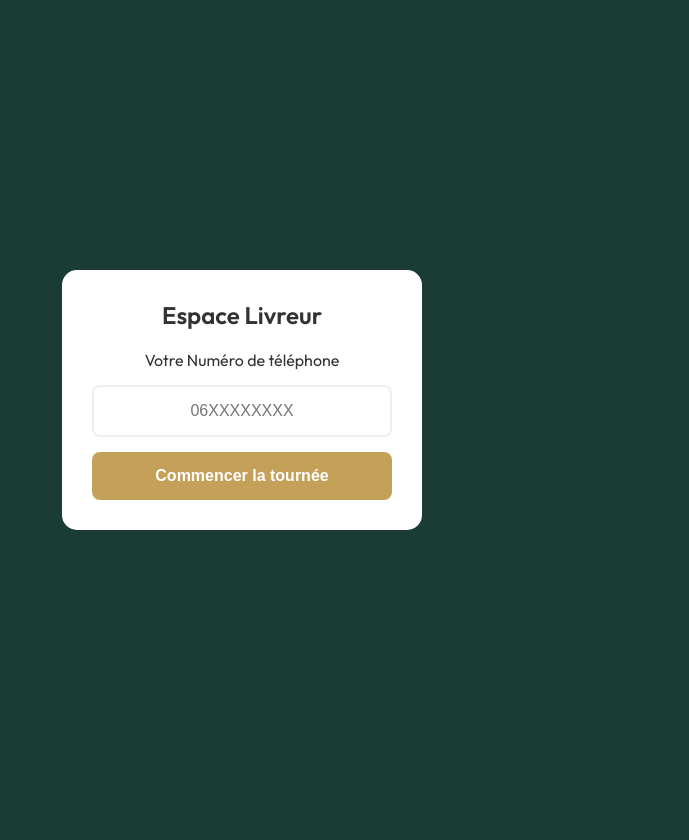
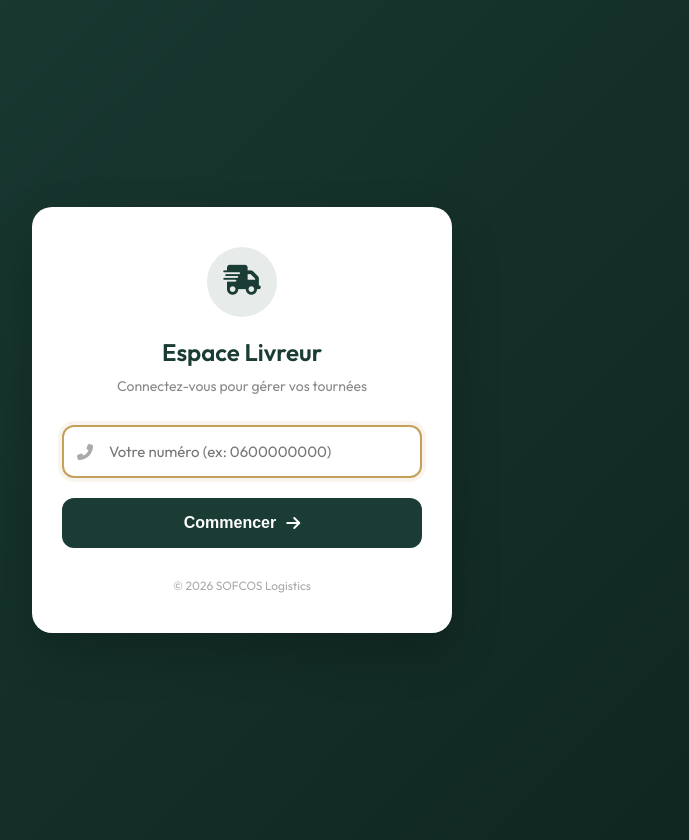
Before and after one commit to hibalafkih/SOFCOS, a PHP site: page /SOFCOS/livreur/login.php in a window 1280 px wide. Shown: the whole page, without its empty margins (398-1087 px from the left). Before the commit the page ends 530 px from the top, so only its background shows below. Run offline with PHP 8.4, Linux system fonts and the light colour scheme.

Commit message:
Mise à jour complète : Design Luxe, Espace Livreur et Gestion des Commandes

```diff
--- a/livreur/login.php
+++ b/livreur/login.php
@@ -23,25 +23,126 @@ if(isset($_POST['tel'])) {
 <html lang="fr">
 <head>
     <meta charset="UTF-8">
-    <meta name="viewport" content="width=device-width, initial-scale=1.0">
-    <title>Connexion Livreur</title>
-    <link href="https://fonts.googleapis.com/css2?family=Outfit:wght@400;600&display=swap" rel="stylesheet">
+    <meta name="viewport" content="width=device-width, initial-scale=1.0, maximum-scale=1.0, user-scalable=no">
+    <title>Connexion Livreur - SOFCOS</title>
+    <link href="https://fonts.googleapis.com/css2?family=Outfit:wght@300;400;600&display=swap" rel="stylesheet">
+    <link rel="stylesheet" href="https://cdnjs.cloudflare.com/ajax/libs/font-awesome/6.4.0/css/all.min.css">
     <style>
-        body { font-family: 'Outfit', sans-serif; background: #1A3C34; color: white; display: flex; align-items: center; justify-content: center; height: 100vh; margin: 0; }
-        .box { background: white; padding: 30px; border-radius: 15px; width: 80%; max-width: 300px; text-align: center; color: #333; }
-        input { width: 100%; padding: 15px; margin: 15px 0; border: 2px solid #eee; border-radius: 8px; font-size: 16px; box-sizing: border-box; text-align: center; }
-        button { width: 100%; padding: 15px; background: #C5A059; color: white; border: none; border-radius: 8px; font-weight: bold; font-size: 16px; cursor: pointer; }
+        :root {
+            --primary: #1A3C34;
+            --gold: #C5A059;
+            --bg: #f4f7f6;
+        }
+        body {
+            font-family: 'Outfit', sans-serif;
+            background-color: var(--primary);
+            background-image: linear-gradient(135deg, #1A3C34 0%, #0f241f 100%);
+            margin: 0;
+            height: 100vh;
+            display: flex;
+            align-items: center;
+            justify-content: center;
+            padding: 20px;
+        }
+
+        /* --- ANIMATIONS --- */
+        @keyframes fadeInUp {
+            from { opacity: 0; transform: translateY(20px); }
+            to { opacity: 1; transform: translateY(0); }
+        }
+        @keyframes scaleIn {
+            from { opacity: 0; transform: scale(0.8); }
+            to { opacity: 1; transform: scale(1); }
+        }
+        @keyframes float {
+            0% { transform: translateY(0px); }
+            50% { transform: translateY(-5px); }
+            100% { transform: translateY(0px); }
+        }
+
+        .login-card {
+            background: white;
+            width: 100%;
+            max-width: 360px;
+            padding: 40px 30px;
+            border-radius: 20px;
+            box-shadow: 0 20px 50px rgba(0,0,0,0.2);
+            text-align: center;
+            position: relative;
+            overflow: hidden;
+            animation: fadeInUp 0.8s cubic-bezier(0.2, 0.8, 0.2, 1);
+        }
+        .logo-icon {
+            width: 70px;
+            height: 70px;
+            background: rgba(26, 60, 52, 0.1);
+            color: var(--primary);
+            border-radius: 50%;
+            display: flex;
+            align-items: center;
+            justify-content: center;
+            font-size: 30px;
+            margin: 0 auto 20px;
+            animation: scaleIn 0.6s cubic-bezier(0.2, 0.8, 0.2, 1) 0.2s backwards;
+        }
+        .logo-icon i {
+            animation: float 3s ease-in-out infinite;
+        }
+        h2 {
+            margin: 0 0 10px; color: var(--primary); font-weight: 600;
+            animation: fadeInUp 0.6s ease-out 0.3s backwards;
+        }
+        p.subtitle {
+            color: #888; font-size: 14px; margin: 0 0 30px;
+            animation: fadeInUp 0.6s ease-out 0.4s backwards;
+        }
+
+        .input-group { position: relative; margin-bottom: 20px; animation: fadeInUp 0.6s ease-out 0.5s backwards; }
+        .input-group i { position: absolute; left: 15px; top: 50%; transform: translateY(-50%); color: #aaa; }
+
+        input {
+            width: 100%; padding: 15px 15px 15px 45px;
+            border: 2px solid #eee; border-radius: 12px;
+            font-size: 15px; box-sizing: border-box; font-family: inherit;
+            transition: 0.3s; outline: none;
+        }
+        input:focus { border-color: var(--gold); box-shadow: 0 0 0 4px rgba(197, 160, 89, 0.1); }
+
+        button {
+            width: 100%; padding: 16px; background: var(--primary); color: white;
+            border: none; border-radius: 12px; font-weight: 600; font-size: 16px;
+            cursor: pointer; transition: 0.3s; display: flex; align-items: center; justify-content: center; gap: 10px;
+            animation: fadeInUp 0.6s ease-out 0.6s backwards;
+        }
+        button:hover { background: #142e28; transform: translateY(-2px); box-shadow: 0 10px 20px rgba(0,0,0,0.1); }
+
+        .error-msg { background: #fee2e2; color: #991b1b; padding: 12px; border-radius: 8px; font-size: 13px; margin-bottom: 20px; display: flex; align-items: center; gap: 10px; text-align: left; }
+        .footer-text { margin-top: 30px; font-size: 12px; color: #aaa; animation: fadeInUp 0.6s ease-out 0.7s backwards; }
     </style>
 </head>
 <body>
-    <div class="box">
-        <h2 style="margin-top:0;">Espace Livreur</h2>
-        <?php if(isset($error)) echo "<p style='color:red'>$error</p>"; ?>
+    <div class="login-card">
+        <div class="logo-icon">
+            <i class="fas fa-shipping-fast"></i>
+        </div>
+        <h2>Espace Livreur</h2>
+        <p class="subtitle">Connectez-vous pour gérer vos tournées</p>
+
+        <?php if(isset($error)): ?>
+            <div class="error-msg">
+                <i class="fas fa-exclamation-circle"></i> <?= htmlspecialchars($error) ?>
+            </div>
+        <?php endif; ?>
+
         <form method="POST">
-            <label>Votre Numéro de téléphone</label>
-            <input type="tel" name="tel" placeholder="06XXXXXXXX" required>
-            <button type="submit">Commencer la tournée</button>
+            <div class="input-group">
+                <i class="fas fa-phone-alt"></i>
+                <input type="tel" name="tel" placeholder="Votre numéro (ex: 0600000000)" required autofocus>
+            </div>
+            <button type="submit">Commencer <i class="fas fa-arrow-right"></i></button>
         </form>
+
+        <div class="footer-text">&copy; <?= date('Y') ?> SOFCOS Logistics</div>
     </div>
 </body>
 </html>
--- a/livreur/scan.php
+++ b/livreur/scan.php
@@ -32,8 +32,6 @@ if(!isset($_SESSION['livreur_id'])) { header("Location: login.php"); exit(); }
 
     <script>
         function onScanSuccess(decodedText, decodedResult) {
-            // Le texte du QR est "Commande #123 | Client..."
-            // On veut juste le "123"
 
             // Regex pour trouver le premier nombre dans le texte
             let matches = decodedText.match(/(\d+)/);
--- a/livreur/valider_scan.php
+++ b/livreur/valider_scan.php
@@ -18,12 +18,12 @@ if($commande) {
     // 2. Mise à jour : Statut = LIVRE
     $update = $pdo->prepare("UPDATE commandes SET statut = 'livre', statut_paiement = 'paye' WHERE id = ?");
     $update->execute([$id_cmd]);
-    $msg = "✅ Commande #$id_cmd validée !";
+    $msg = "Commande #$id_cmd validée !";
     $color = "#10b981"; // Vert
     $icon = "fa-check-circle";
 } else {
     // Erreur : Ce n'est pas sa commande ou elle n'existe pas
-    $msg = "❌ Erreur : Commande non assignée à vous.";
+    $msg = " Erreur : Commande non assignée à vous.";
     $color = "#ef4444"; // Rouge
     $icon = "fa-times-circle";
 }
```
